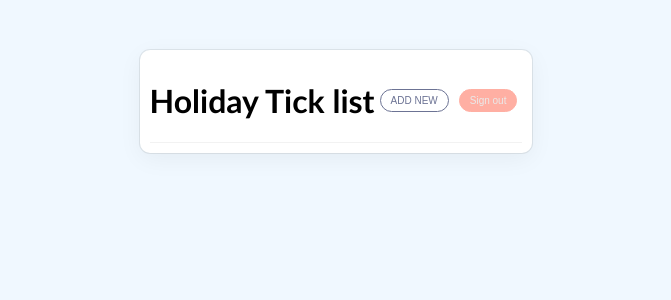
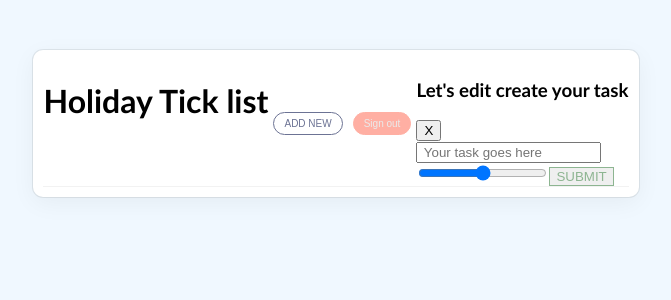
Before and after one commit to stanislava-pavlova/react-to-do-app, a React (Create React App) app in the folder client/: page / in a window 1280 px wide. Shown: the top 300 px of the page, without its empty margins (304-975 px from the left). Built offline with nearby package versions, Linux system fonts and the light colour scheme; the HTML template or start-up script is replaced by a standard one.

Commit message:
added components

```diff
--- a/client/src/components/ListHeader.js
+++ b/client/src/components/ListHeader.js
@@ -1,3 +1,4 @@
+import Modal from './Modal';
 const ListHeader = ({ listName }) => {
   const signOut = () => {
     console.log('signout');
@@ -12,6 +13,7 @@
           Sign out
         </button>
       </div>
+      <Modal />
     </div>
   );
 };
--- a/client/src/components/ListItem.js
+++ b/client/src/components/ListItem.js
@@ -1,9 +1,21 @@
-const ListItem = () => {
-    return (
-      <div>
+import TickIcon from './TickIcon';
+import ProgressBar from './ProgressBar';
 
+const ListItem = ({ task }) => {
+  return (
+    <li className="list-item">
+      <div className="info-container">
+        <TickIcon />
+        <p className="task-title">{task.title}</p>
+        <ProgressBar />
       </div>
-    );
-  };
 
-  export default ListItem;
+      <div className="button-container">
+        <button className="edit">Edit</button>
+        <button className="delete">Delete</button>
+      </div>
+    </li>
+  );
+};
+
+export default ListItem;
--- a/client/src/components/Modal.js
+++ b/client/src/components/Modal.js
@@ -1,9 +1,42 @@
 const Modal = () => {
-    return (
-      <div>
+  const mode = 'edit';
 
-      </div>
-    );
+  const handleChange = () => {
+    console.log('changing');
   };
 
-  export default Modal;
+  return (
+    <div className="overlay">
+      <div className="modal">
+        <div className="form-title-container">
+          <h3>Let's {mode} create your task</h3>
+          <button>X</button>
+        </div>
+
+        <form>
+          <input
+            required
+            maxLength={30}
+            placeholder=" Your task goes here"
+            name="title"
+            value={''}
+            onChange={handleChange}
+          />
+          <br />
+          <input
+            required
+            type="range"
+            min="0"
+            max="100"
+            name="progress"
+            value={''}
+            onChange={handleChange}
+          />
+          <input className={mode} type="submit" />
+        </form>
+      </div>
+    </div>
+  );
+};
+
+export default Modal;
--- a/client/src/components/TickIcon.js
+++ b/client/src/components/TickIcon.js
@@ -1,9 +1,17 @@
 const TickIcon = () => {
-    return (
-      <div>
+  return (
+    <svg
+      className="tick"
+      xmlns="http://www.w3.org/2000/svg"
+      width="25"
+      height="25"
+      viewBox="0 0 512 512"
+    >
+      <title>ionicons-v5-e</title>
+      <path d="M448,256c0-106-86-192-192-192S64,150,64,256s86,192,192,192S448,362,448,256Z" />
+      <polyline points="352 176 217.6 336 160 272" />
+    </svg>
+  );
+};
 
-      </div>
-    );
-  };
-
-  export default TickIcon;
+export default TickIcon;
```
Also changed, not shown: 1 other file (tests, documents, lock files or other folders).
